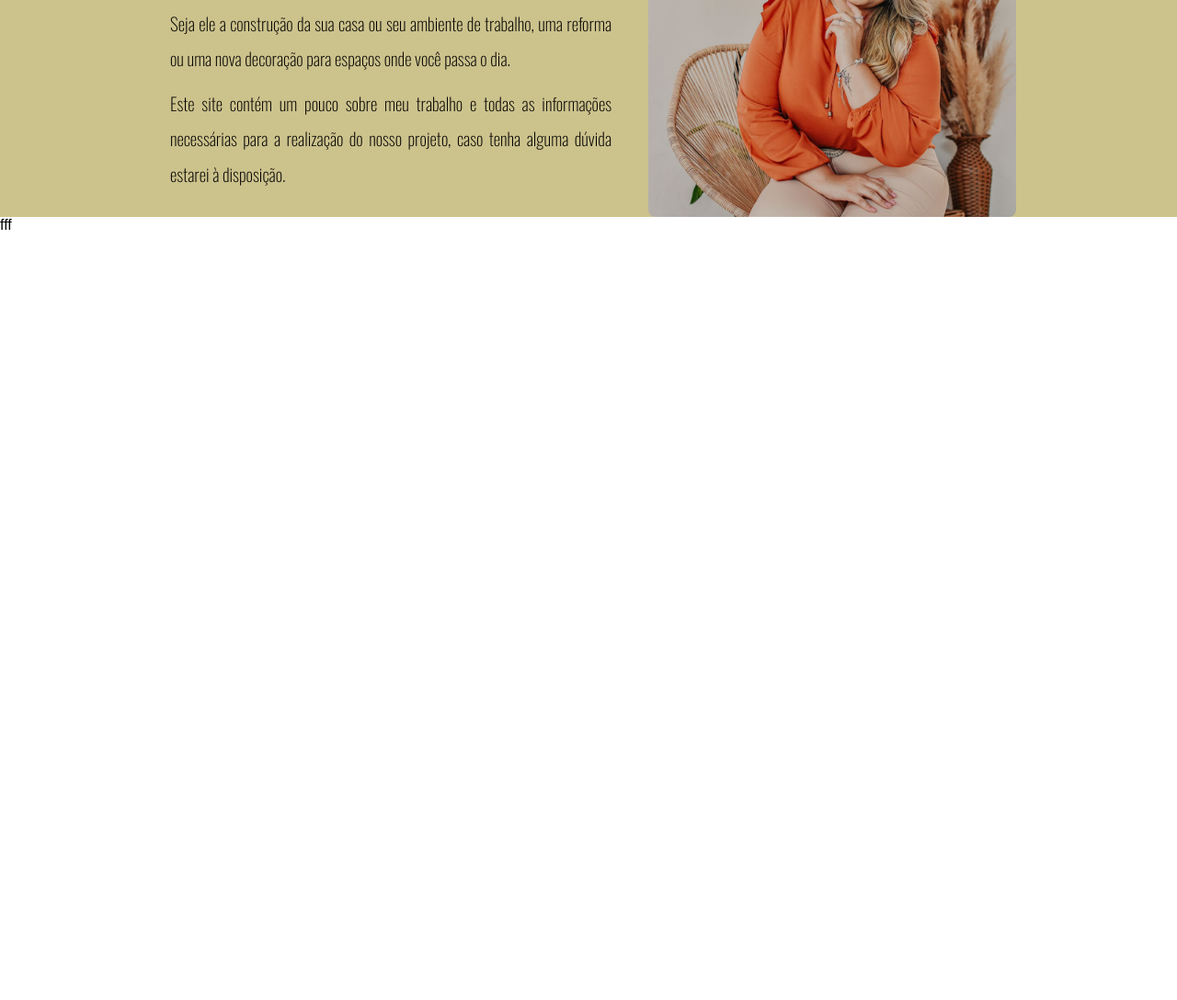
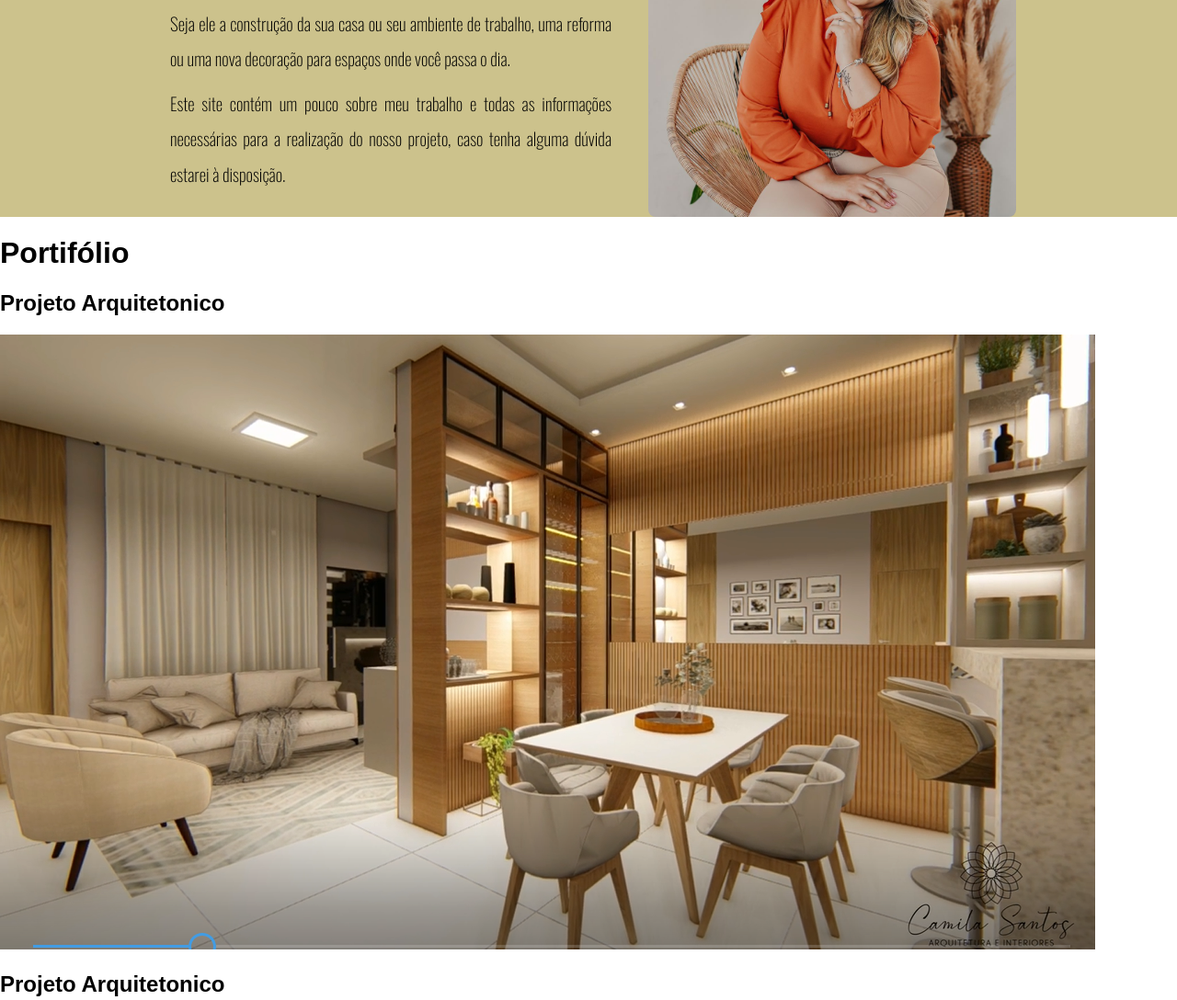
Before and after one commit to Ilgnerbecheleni/Projeto-Camila, a plain HTML site: page index.html in a window 1280 px wide. Shown: the part 954-2042 px from the top of the page at 92% size. Before the commit the page ends 1226 px from the top, so only its background shows below. Drawn offline with nearby package versions, Linux system fonts and the light colour scheme.

Commit message:
second comit

```diff
--- a/index.html
+++ b/index.html
@@ -54,13 +54,28 @@
 
 
     </aside>
+    <h1>Portifólio</h1>
+    <aside class="works">
 
-    <aside class="works">
-        fff
 
-        <div>
-            <a href=""> <img src="" alt=""></a>
+        <div class="cards">
+            <h1>Projeto Arquitetonico</h1>
+            <a href=""> <img src="imagens/S1.png" class="img-card"></a>
         </div>
+        <div class="cards">
+            <h1>Projeto Arquitetonico</h1>
+            <a href=""> <img src="imagens/S1.png" class="img-card"></a>
+        </div>
+
+        <div class="cards">
+            <h1>Projeto Arquitetonico</h1>
+            <a href=""> <img src="imagens/S1.png" class="img-card"></a>
+        </div>
+        <div class="cards">
+            <h1>Projeto Arquitetonico</h1>
+            <a href=""> <img src="imagens/S1.png" class="img-card"></a>
+        </div>
+
 
 
 
```
